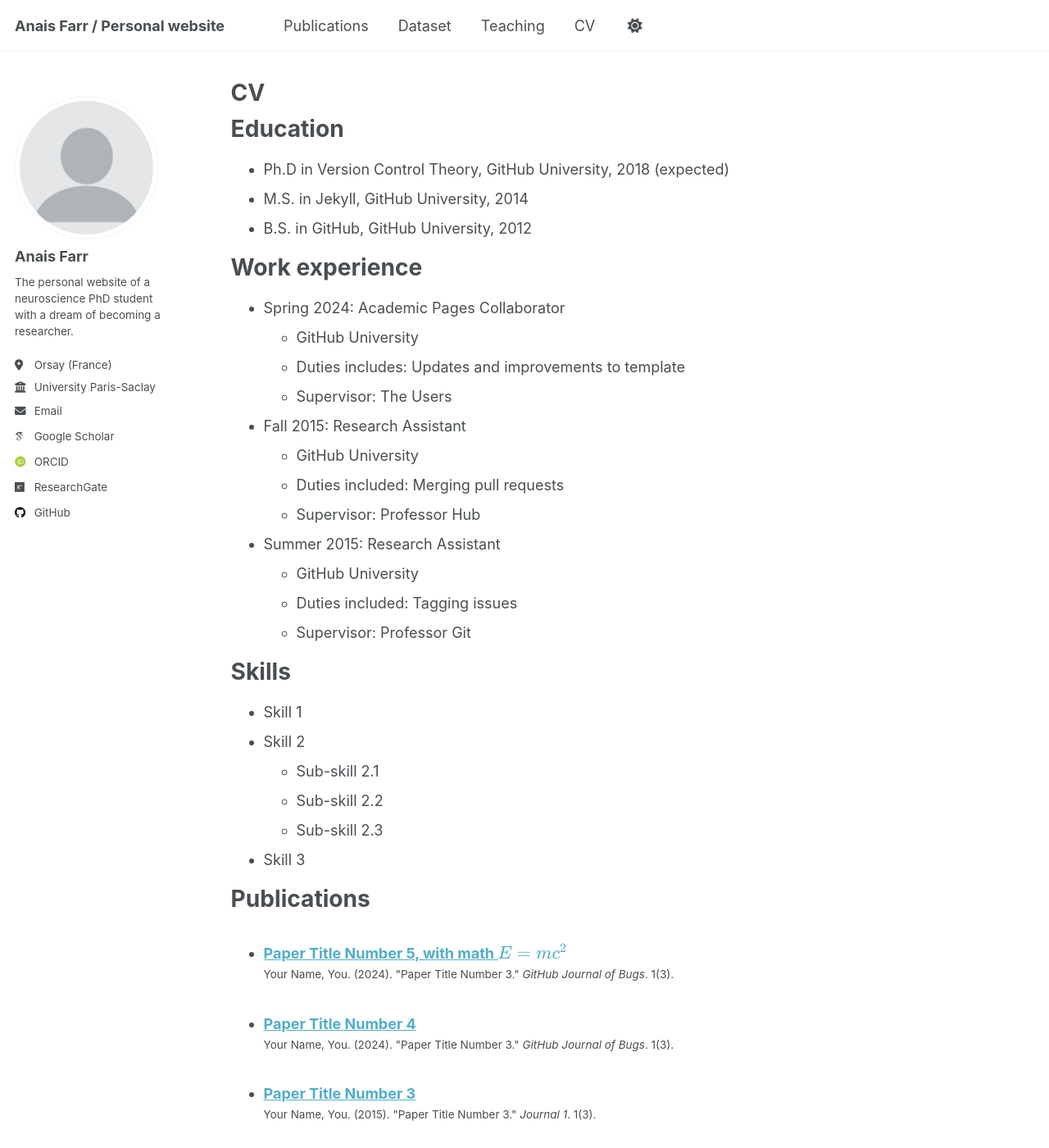
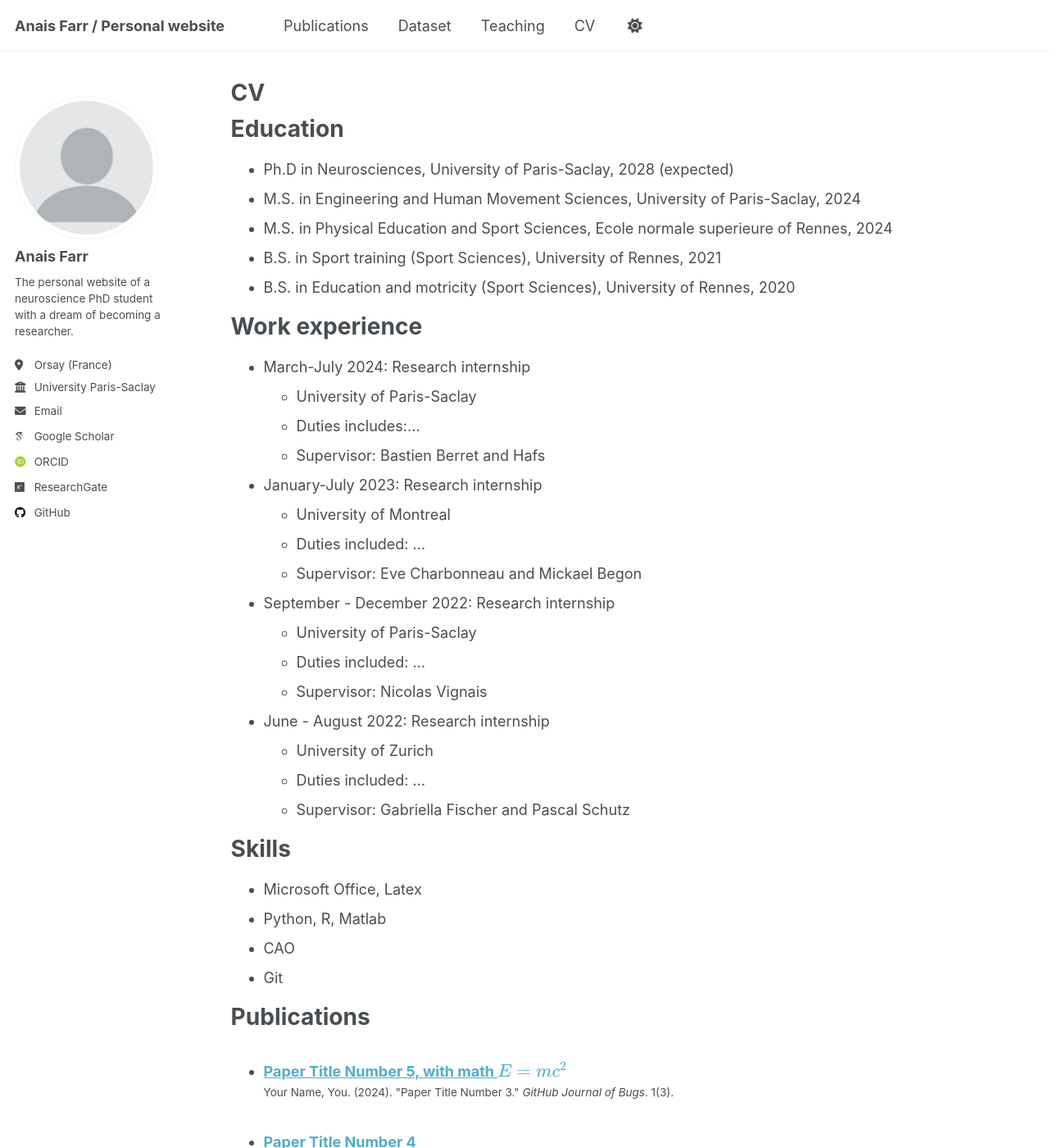
Before and after one commit to AnaisFarr/anaisfarr.github.io, a Jekyll site: the page built from _pages/cv.md, in a window 1280 px wide and 1400 px high. Shown: the whole window at 82% size. Built offline with Jekyll 4.4.1, drawn with Linux system fonts in a browser that asks for light colours; some web fonts are replaced; a script that is not in the unit is left out; some of the changed text lies outside the part shown.

Commit message:
Change "CV"

```diff
--- a/_pages/cv.md
+++ b/_pages/cv.md
@@ -11,35 +11,40 @@ redirect_from:
 
 Education
 ======
-* Ph.D in Version Control Theory, GitHub University, 2018 (expected)
-* M.S. in Jekyll, GitHub University, 2014
-* B.S. in GitHub, GitHub University, 2012
+* Ph.D in Neurosciences, University of Paris-Saclay, 2028 (expected)
+* M.S. in Engineering and Human Movement Sciences, University of Paris-Saclay, 2024
+* M.S. in Physical Education and Sport Sciences, Ecole normale superieure of Rennes, 2024
+* B.S. in Sport training (Sport Sciences), University of Rennes, 2021
+* B.S. in Education and motricity (Sport Sciences), University of Rennes, 2020
 
 Work experience
 ======
-* Spring 2024: Academic Pages Collaborator
-  * GitHub University
-  * Duties includes: Updates and improvements to template
-  * Supervisor: The Users
+* March-July 2024: Research internship
+  * University of Paris-Saclay
+  * Duties includes:...
+  * Supervisor: Bastien Berret and Hafs
 
-* Fall 2015: Research Assistant
-  * GitHub University
-  * Duties included: Merging pull requests
-  * Supervisor: Professor Hub
+* January-July 2023: Research internship
+  * University of Montreal
+  * Duties included: ...
+  * Supervisor: Eve Charbonneau and Mickael Begon
 
-* Summer 2015: Research Assistant
-  * GitHub University
-  * Duties included: Tagging issues
-  * Supervisor: Professor Git
+* September - December 2022: Research internship
+  * University of Paris-Saclay
+  * Duties included: ...
+  * Supervisor: Nicolas Vignais
+
+* June - August 2022: Research internship
+  * University of Zurich
+  * Duties included: ...
+  * Supervisor: Gabriella Fischer and Pascal Schutz
 
 Skills
 ======
-* Skill 1
-* Skill 2
-  * Sub-skill 2.1
-  * Sub-skill 2.2
-  * Sub-skill 2.3
-* Skill 3
+* Microsoft Office, Latex
+* Python, R, Matlab
+* CAO
+* Git
 
 Publications
 ======
@@ -47,18 +52,8 @@ Publications
     {% include archive-single-cv.html %}
   {% endfor %}</ul>
 
-Talks
-======
-  <ul>{% for post in site.talks reversed %}
-    {% include archive-single-talk-cv.html  %}
-  {% endfor %}</ul>
-
 Teaching
 ======
   <ul>{% for post in site.teaching reversed %}
     {% include archive-single-cv.html %}
   {% endfor %}</ul>
-
-Service and leadership
-======
-* Currently signed in to 43 different slack teams
```
